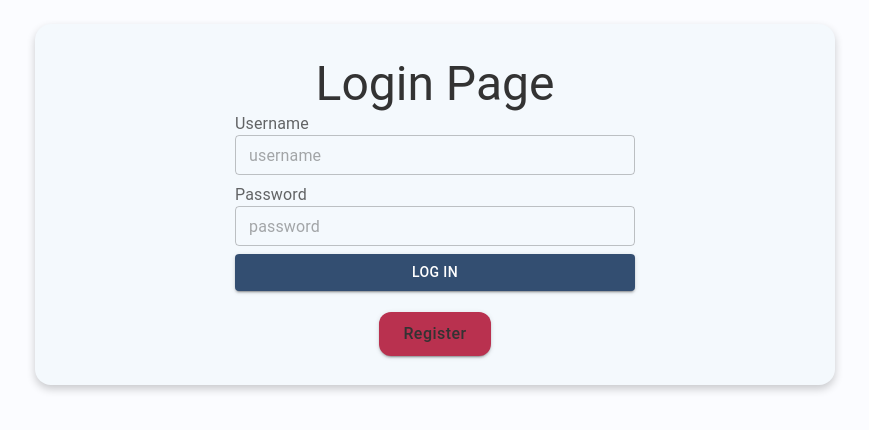
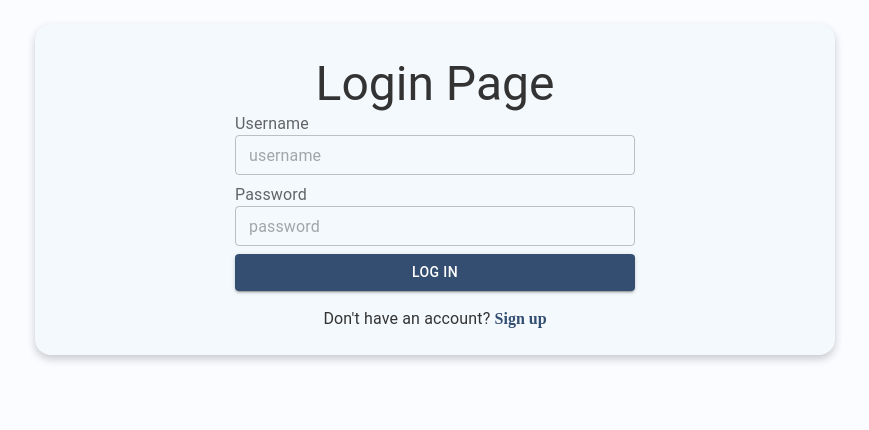
Before and after one commit to michaelcao512/SocialNetwork, a React (Vite) app in the folder frontend/: page / in a window 1280 px wide. Shown: the top 430 px of the page, without its empty margins (205-1074 px from the left). Built offline with nearby package versions, Linux system fonts and the light colour scheme; no server answers.

Commit message:
formatting images changes

```diff
--- a/frontend/src/Components/Image/Image.jsx
+++ b/frontend/src/Components/Image/Image.jsx
@@ -23,36 +23,29 @@ function Image({ images, deleteOption, handleImageRemove }) {
         fetchImages();
     }, [images]);
 
-    // single image
-    if (imageUrls.length === 1) {
+    const imageStyle = {
+        width: "100%",
+        height: "100%",
+        objectFit: "cover",
+        borderColor: "black",
+        borderWidth: "1px",
+        borderStyle: "solid",
+        aspectRatio: "1/1",
+    };
+
     return (
-            <Box sx={{ position: "relative", width: "60%", margin: "auto" }}>
-                <img src={imageUrls[0]} alt="Post" style={{ width: "100%", height: "auto", objectFit: "cover" }} />
-                {deleteOption && (
-                    <IconButton onClick={() => handleImageRemove(0)} color="secondary" sx={{ position: "absolute", top: 0, right: 0 }}>
-                        <DeleteIcon />
-                    </IconButton>
-                )}
-            </Box>
-        );
-    }
-    return (
-        <>
-            <Grid2 container spacing={2}>
+        <Grid2 container spacing={0} sx={{ height: "auto" }}>
             {imageUrls.map((url, index) => (
-                    <Grid2 item size={{ xs: 6, sm: 6, md: 6 }} key={index}>
                 <Box sx={{ position: "relative" }}>
-                            <img src={url} alt="Post" style={{ width: "100%", height: "auto", objectFit: "cover" }} />
+                    <img src={url} alt="Post" style={imageStyle} />
                     {deleteOption && (
                         <IconButton onClick={() => handleImageRemove(index)} color="secondary" sx={{ position: "absolute", top: 0, right: 0 }}>
                             <DeleteIcon />
                         </IconButton>
                     )}
                 </Box>
-                    </Grid2>
             ))}
         </Grid2>
-        </>
     );
 }
 
--- a/frontend/src/Components/Login/LoginContainer.jsx
+++ b/frontend/src/Components/Login/LoginContainer.jsx
@@ -1,20 +1,33 @@
-import { Typography, Box } from "@mui/material";
-import { StyledCard, StyledStack, StyledLink} from "../../StyledComponents/StyledComponents";
+import { Typography, Box, Link } from "@mui/material";
+import { StyledCard, StyledLink, StyledStack } from "../../StyledComponents/StyledComponents";
 import LoginForm from "./LoginForm";
 function LoginContainer() {
-
     return (
         <StyledStack>
             <StyledCard>
                 <Typography variant="h3">Login Page</Typography>
                 <LoginForm />
-                <Box sx={{marginTop: '1rem' }} >
-                    {/* <StyledLink destination="/" text="Home"/> */}
-                    <StyledLink destination="/register" text="Register" />
+                <Box sx={{ marginTop: "1rem", textAlign: "center" }}>
+                    <Typography variant="body1" sx={{ display: "inline" }}>
+                        Don't have an account?{" "}
+                    </Typography>
+                    <Link
+                        href="/register"
+                        sx={{
+                            textDecoration: "none",
+                            color: "primary.main",
+                            fontWeight: "bold",
+                            "&:hover": {
+                                textDecoration: "underline",
+                            },
+                        }}
+                    >
+                        Sign up
+                    </Link>
                 </Box>
             </StyledCard>
         </StyledStack>
-     );
+    );
 }
 
 export default LoginContainer;
--- a/frontend/src/Components/Posts/Post/EditPost.jsx
+++ b/frontend/src/Components/Posts/Post/EditPost.jsx
@@ -93,7 +93,18 @@ function EditPost({ post, onPostUpdate, onClose }) {
 
     return (
         <>
-            <Dialog open={true} onClose={handleClose} maxWidth="sm" fullWidth>
+            <Dialog
+                open={true}
+                onClose={handleClose}
+                maxWidth="md"
+                fullWidth
+                sx={{
+                    "& .MuiDialog-paper": {
+                        width: "80%",
+                        maxWidth: "800px",
+                    },
+                }}
+            >
                 <DialogTitle>Edit Post</DialogTitle>
                 <DialogContent>
                     <TextField
```
Lines whose indentation alone changed are shown as unchanged.
